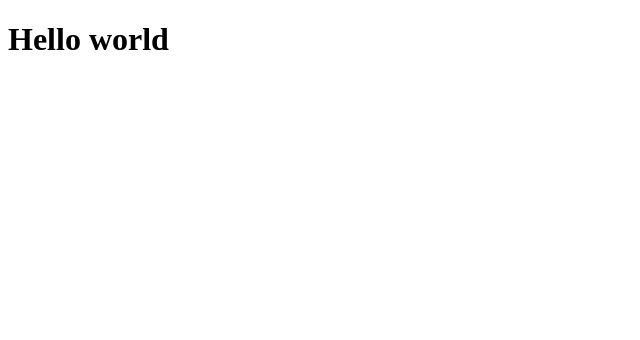
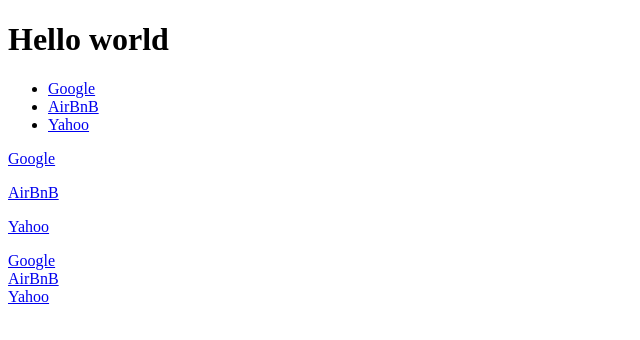
Before and after one commit to jonathanjwatson/day-3-warmup, a plain HTML site: page index.html in a window 1280 px wide. Shown: the whole page, without its empty margins (0-640 px from the left). Drawn offline with Linux system fonts and the light colour scheme.

Commit message:
Added three examples of separate lines for links

```diff
--- a/index.html
+++ b/index.html
@@ -15,5 +15,31 @@
   </head>
   <body>
     <h1>Hello world</h1>
+    <!-- Separating links with an unordered list. -->
+    <ul>
+      <li>
+        <a href="http://www.google.com">Google</a>
+      </li>
+      <li>
+        <a href="http://www.airbnb.com">AirBnB</a>
+      </li>
+      <li>
+        <a href="http://www.Yahoo.com">Yahoo</a>
+      </li>
+    </ul>
+    <!-- Separating links with paragraphs -->
+    <p>
+      <a href="http://www.google.com">Google</a>
+    </p>
+    <p>
+      <a href="http://www.airbnb.com">AirBnB</a>
+    </p>
+    <p>
+      <a href="http://www.Yahoo.com">Yahoo</a>
+    </p>
+    <!-- Separating links with line breaks -->
+    <a href="http://www.google.com">Google</a> <br />
+    <a href="http://www.airbnb.com">AirBnB</a> <br />
+    <a href="http://www.Yahoo.com">Yahoo</a> <br />
   </body>
 </html>
```
